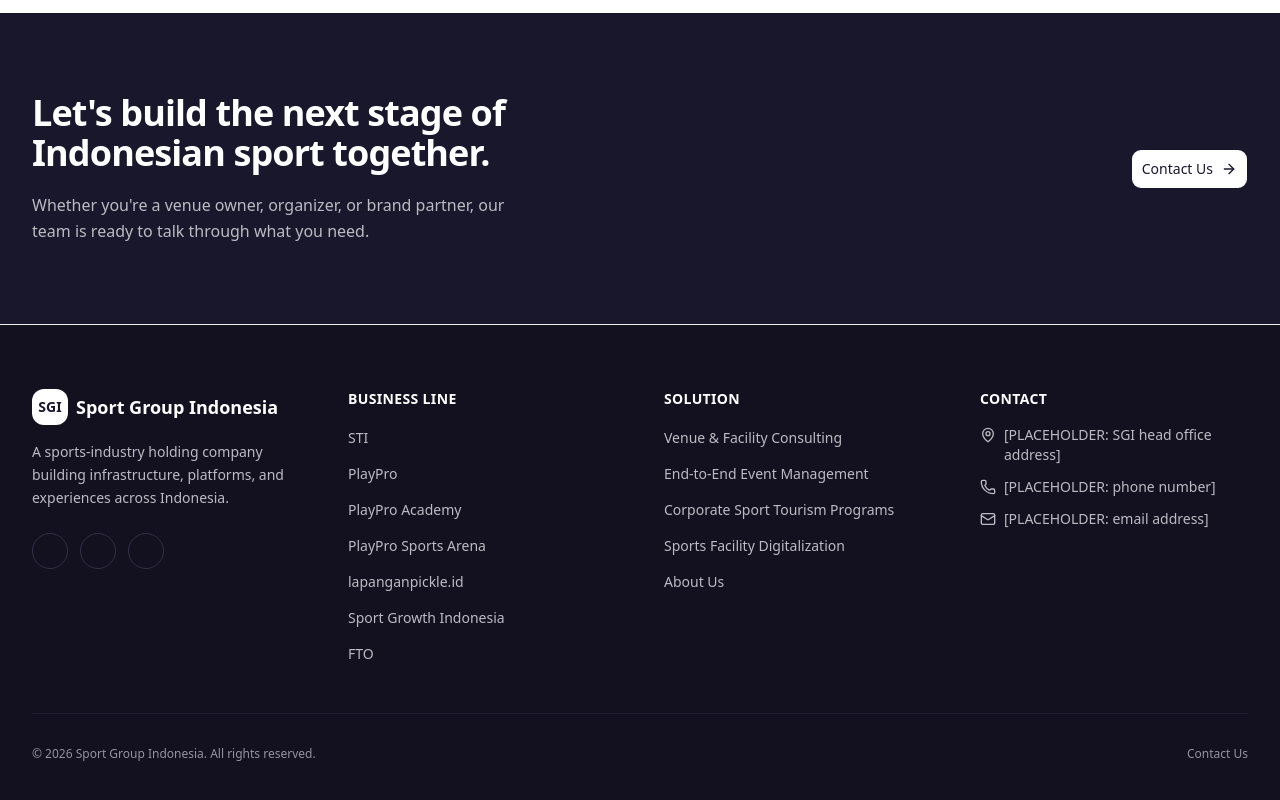
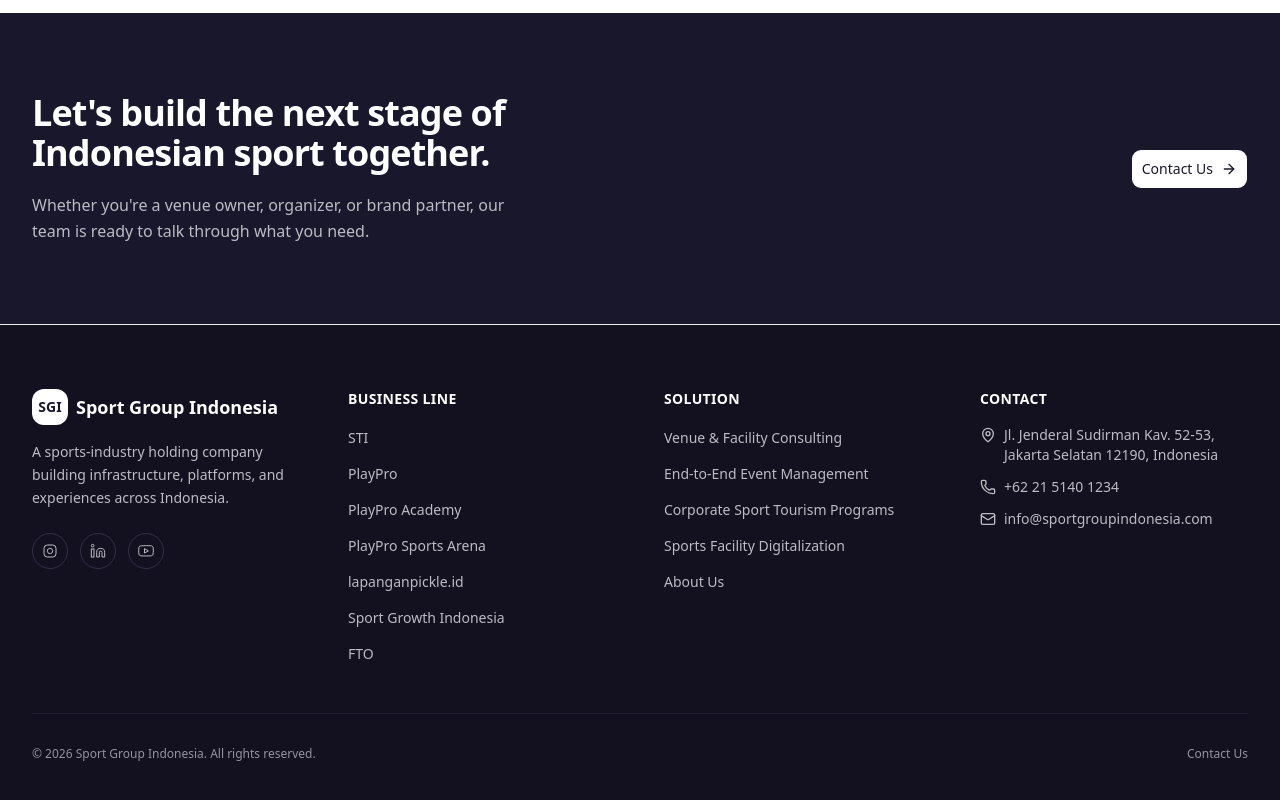
Before and after one commit to SporttekDev/sportgroup-landing, a Next.js app: page / in a window 1280 px wide. Shown: the part 2752-3552 px from the top of the page. Built offline with nearby package versions, Linux system fonts and the light colour scheme.

Commit message:
feat: update footer information (dummy)

```diff
--- a/components/footer.tsx
+++ b/components/footer.tsx
@@ -25,25 +25,57 @@
                         </p>
                         <div className="mt-6 flex items-center gap-3">
                             <a
-                                href="#"
+                                href="https://instagram.com/sportgroupindonesia"
                                 aria-label="Instagram"
                                 className="flex h-9 w-9 items-center justify-center rounded-full border border-navy-700 text-navy-300 transition-colors hover:border-white hover:text-white"
                             >
-                                {/* <Instagram className="h-4 w-4" /> */}
+                                <svg
+                                    viewBox="0 0 24 24"
+                                    fill="none"
+                                    stroke="currentColor"
+                                    strokeWidth="1.5"
+                                    className="h-4 w-4"
+                                    aria-hidden="true"
+                                >
+                                    <rect x="3" y="3" width="18" height="18" rx="5" ry="5" />
+                                    <path d="M16 11.37a4 4 0 1 1-7.914 1.174A4 4 0 0 1 16 11.37z" />
+                                    <line x1="17.5" y1="6.5" x2="17.51" y2="6.5" />
+                                </svg>
                             </a>
                             <a
-                                href="#"
+                                href="https://linkedin.com/company/sportgroupindonesia"
                                 aria-label="LinkedIn"
                                 className="flex h-9 w-9 items-center justify-center rounded-full border border-navy-700 text-navy-300 transition-colors hover:border-white hover:text-white"
                             >
-                                {/* <Linkedin className="h-4 w-4" /> */}
+                                <svg
+                                    viewBox="0 0 24 24"
+                                    fill="none"
+                                    stroke="currentColor"
+                                    strokeWidth="1.5"
+                                    className="h-4 w-4"
+                                    aria-hidden="true"
+                                >
+                                    <path d="M16 8a6 6 0 0 1 6 6v7h-4v-7a2 2 0 0 0-2-2 2 2 0 0 0-2 2v7h-4v-7a6 6 0 0 1 6-6z" />
+                                    <rect x="2" y="9" width="4" height="12" />
+                                    <circle cx="4" cy="4" r="2" />
+                                </svg>
                             </a>
                             <a
-                                href="#"
+                                href="https://youtube.com/@sportgroupindonesia"
                                 aria-label="YouTube"
                                 className="flex h-9 w-9 items-center justify-center rounded-full border border-navy-700 text-navy-300 transition-colors hover:border-white hover:text-white"
                             >
-                                {/* <Youtube className="h-4 w-4" /> */}
+                                <svg
+                                    viewBox="0 0 24 24"
+                                    fill="none"
+                                    stroke="currentColor"
+                                    strokeWidth="1.5"
+                                    className="h-4 w-4"
+                                    aria-hidden="true"
+                                >
+                                    <path d="M22.54 6.42a2.78 2.78 0 0 0-1.94-2C18.88 4 12 4 12 4s-6.88 0-8.6.46a2.78 2.78 0 0 0-1.94 2A29 29 0 0 0 1 11.75a29 29 0 0 0 .46 5.33A2.78 2.78 0 0 0 3.4 19c1.72.46 8.6.46 8.6.46s6.88 0 8.6-.46a2.78 2.78 0 0 0 1.94-2 29 29 0 0 0 .46-5.25 29 29 0 0 0-.46-5.33z" />
+                                    <polygon points="9.75 15.02 15.5 11.75 9.75 8.48 9.75 15.02" />
+                                </svg>
                             </a>
                         </div>
                     </div>
@@ -103,15 +135,15 @@
                         <ul className="mt-4 space-y-3 text-sm text-navy-300">
                             <li className="flex items-start gap-2">
                                 <MapPin className="mt-0.5 h-4 w-4 shrink-0" />
-                                <span>[PLACEHOLDER: SGI head office address]</span>
+                                <span>Jl. Jenderal Sudirman Kav. 52-53, Jakarta Selatan 12190, Indonesia</span>
                             </li>
                             <li className="flex items-center gap-2">
                                 <Phone className="h-4 w-4 shrink-0" />
-                                <span>[PLACEHOLDER: phone number]</span>
+                                <span>+62 21 5140 1234</span>
                             </li>
                             <li className="flex items-center gap-2">
                                 <Mail className="h-4 w-4 shrink-0" />
-                                <span>[PLACEHOLDER: email address]</span>
+                                <span>info@sportgroupindonesia.com</span>
                             </li>
                         </ul>
                     </div>
```
